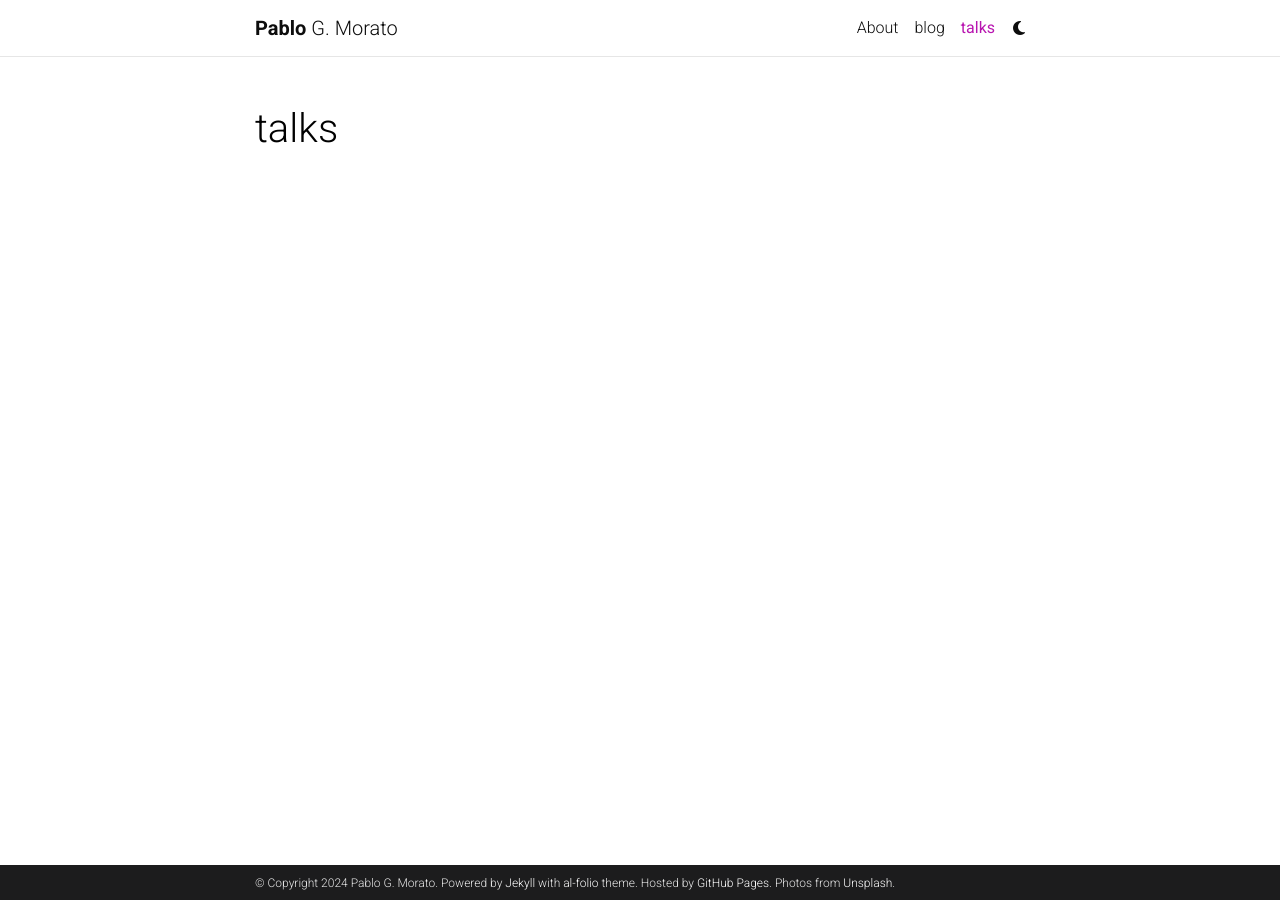
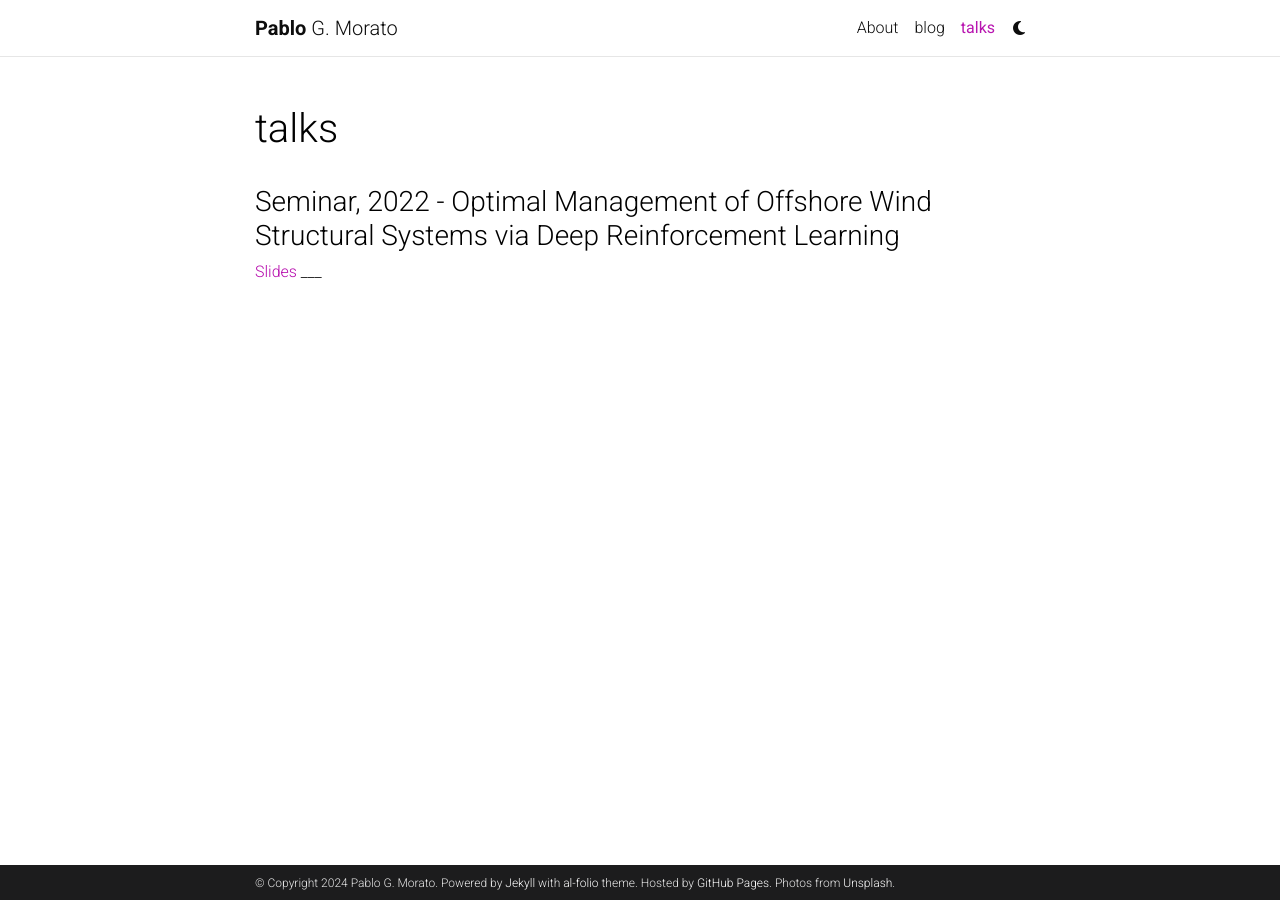
Before and after one commit to moratodpg/moratodpg.github.io, a Jekyll site: the page built from _pages/talks.md, in a window 1280 px wide. Built offline with Jekyll 4.4.1, drawn with Linux system fonts in a browser that asks for light colours; comment, search, counter and statistics services are not loaded; a style sheet for code colours, icons or effects is not loaded.

Commit message:
added first talk

```diff
--- a/_pages/talks.md
+++ b/_pages/talks.md
@@ -6,3 +6,6 @@
 nav: true
 nav_order: 2
 ---
+### Seminar, 2022 - Optimal Management of Offshore Wind Structural Systems via Deep Reinforcement Learning
+[Slides](../assets/pdf/SeminarMoratoPablo_2022April19.pdf)
+___
```
Also changed, not shown: 1 other file.
